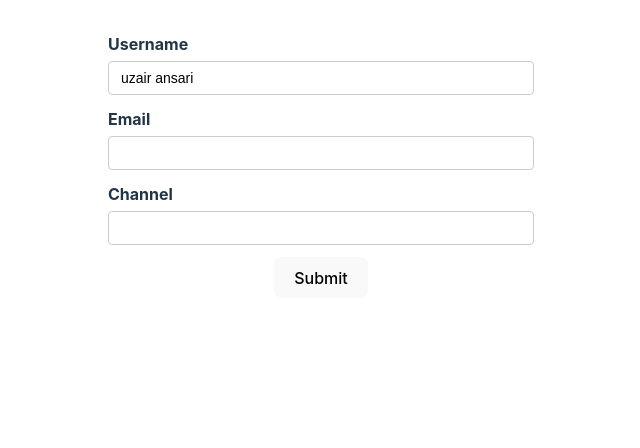
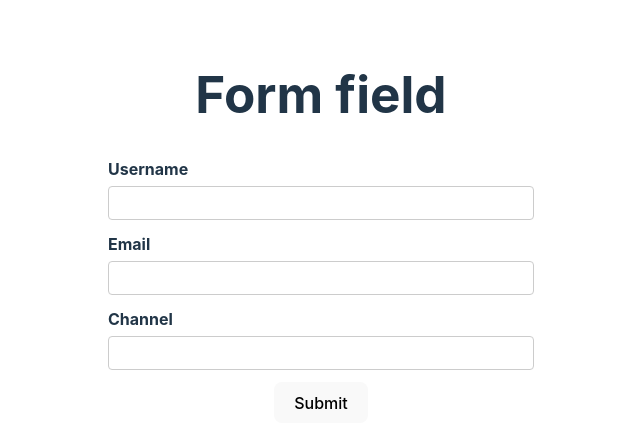
Before and after one commit to uzairansari11/react-hook-form, a React (Vite) app: page / in a window 1280 px wide. Shown: the top 448 px of the page, without its empty margins (319-959 px from the left). Built offline with nearby package versions, Linux system fonts and the light colour scheme.

Commit message:
default value of form state using api and normal way

```diff
--- a/src/component/Youtubeform.tsx
+++ b/src/component/Youtubeform.tsx
@@ -6,9 +6,23 @@ type FormValue = {
   channel: string;
 };
 const YouTubeForm = () => {
+  /* Async function to load initial value using api */
+  // const form = useForm<FormValue>({
+  //   defaultValues: async () => {
+  //     const res = await fetch("https://jsonplaceholder.typicode.com/users/1");
+  //     const data = await res.json();
+  //     return {
+  //       username: data.username,
+  //       email: data.email,
+  //       channel: data.username,
+  //     };
+  //   },
+  // });
+
+  /* Use default value */
   const form = useForm<FormValue>({
     defaultValues: {
-      username: "uzair ansari",
+      username: "",
       email: "",
       channel: "",
     },
@@ -19,6 +33,7 @@ const YouTubeForm = () => {
   };
   return (
     <div>
+      <h1>Form field</h1>
       <form onSubmit={handleSubmit(onSubmit)} noValidate>
         <div>
           <label htmlFor="username">Username</label>
@@ -31,8 +46,8 @@ const YouTubeForm = () => {
                 message: "Username is required",
               },
               pattern: {
-                value: /^[a-zA-Z0-9]+$/,
-                message: "Username must be alphanumeric",
+                value: /^[a-zA-Z]+$/,
+                message: "Username must not be alphanumeric",
               },
               validate: {
                 maxLength: (data) => {
```
Also changed, not shown: 1 other file (tests, documents, lock files or other folders).
